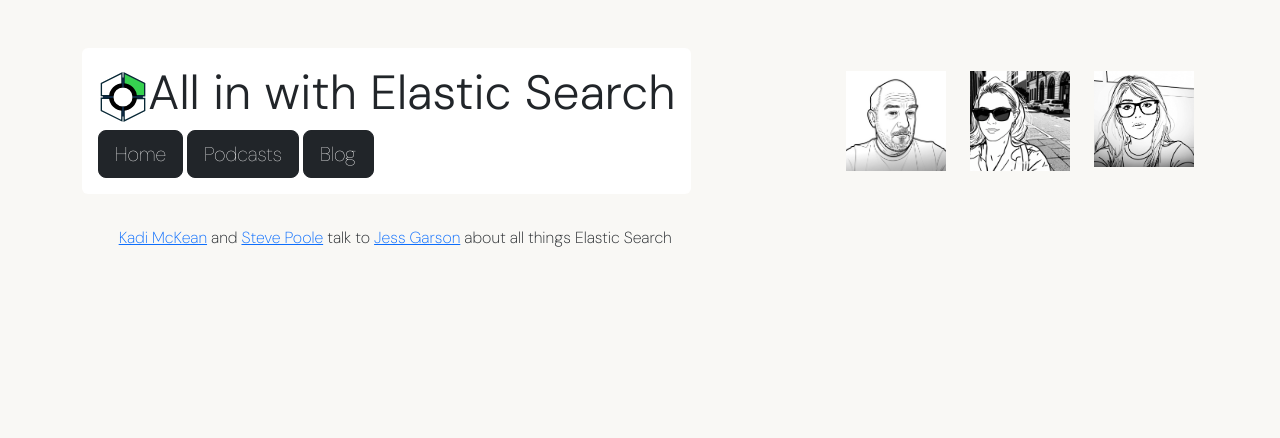
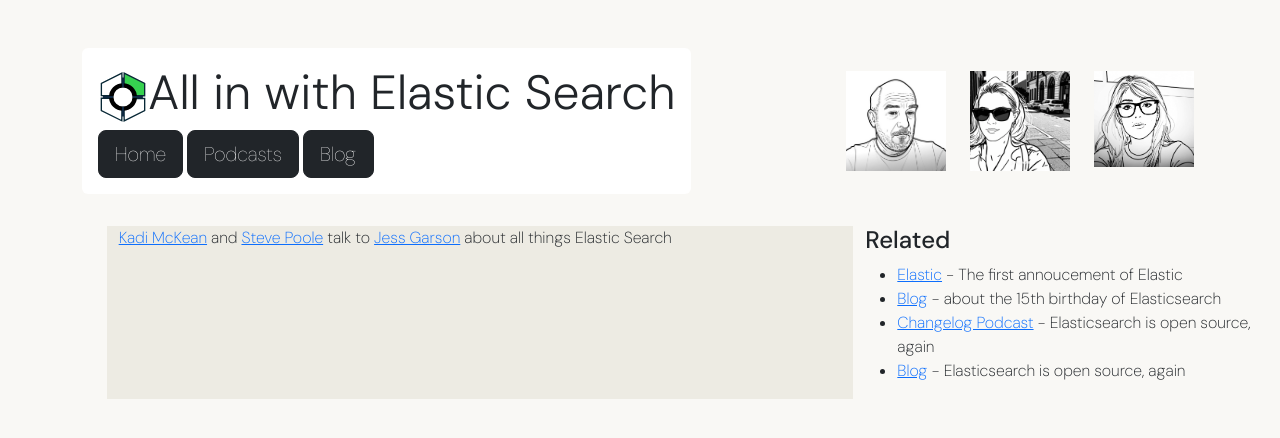
Before and after one commit to 10xInsights-dev/10xInsights-dev.github.io, a Jekyll site: the page built from _podcasts/pod3.md, in a window 1280 px wide. Shown: the top 438 px of the page. Built offline with Jekyll 4.4.1, drawn with Linux system fonts in a browser that asks for light colours.

Commit message:
added in Jess's links etc

```diff
--- a/_podcasts/pod3.md
+++ b/_podcasts/pod3.md
@@ -6,5 +6,18 @@
 state: recorded
 logo: logo-open-source.svg
 speakers: [spoole,kadi,jessica_garson]
+resources:
+  - title: "Elastic"
+    link: "https://thedudeabides.com/articles/elasticsearch"
+    description: "The first annoucement of Elastic"
+  - title: "Blog"
+    link: "https://www.elastic.co/search-labs/blog/elasticsearch-history-15-years"
+    description: "about the 15th birthday of Elasticsearch"
+  - title: "Changelog Podcast"
+    link: "https://changelog.com/podcast/614"
+    description: "Elasticsearch is open source, again"
+  - title: "Blog"
+    link: "https://www.elastic.co/blog/elasticsearch-is-open-source-again"
+    description: "Elasticsearch is open source, again"
 ---
 [Kadi McKean](/people/kadi) and [Steve Poole](/people/spoole)  talk to [Jess Garson](/people/jessica_garson) about all things Elastic Search
```
